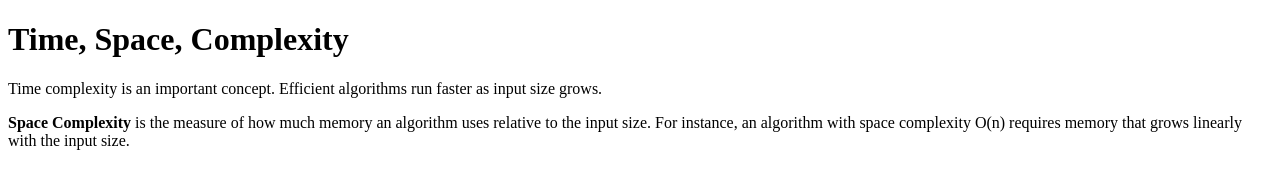
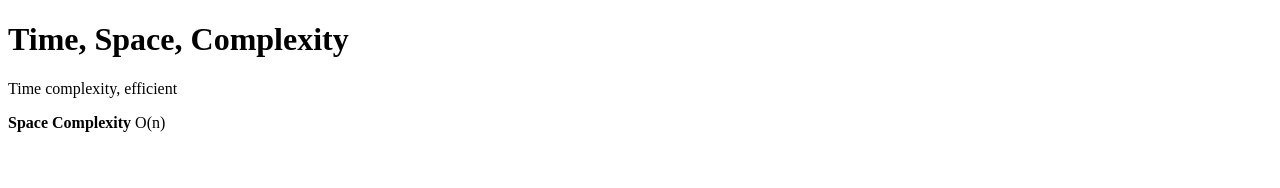
Before and after one commit to acciojob/time-and-space-complexity-tejasvairal1234, a website: page main.html in a window 1280 px wide. Drawn offline with Linux system fonts and the light colour scheme.

Commit message:
created a submission

```diff
--- a/main.html
+++ b/main.html
@@ -8,10 +8,8 @@
 
 <body>
 	<h1>Time, Space, Complexity</h1>
-	<p>
-        Time complexity is an important concept. Efficient algorithms run faster as input size grows.
-    </p>
-	<p><b>Space Complexity</b> is the measure of how much memory an algorithm uses relative to the input size. For instance, an algorithm with space complexity O(n) requires memory that grows linearly with the input size.</p>
+	<p>Time complexity, efficient</p>
+	<p><b>Space Complexity</b> O(n) </p>
 	<!-- the entire body must be written by student -->
     <script type="text/javascript" src="./script.js">
 </script>
```
